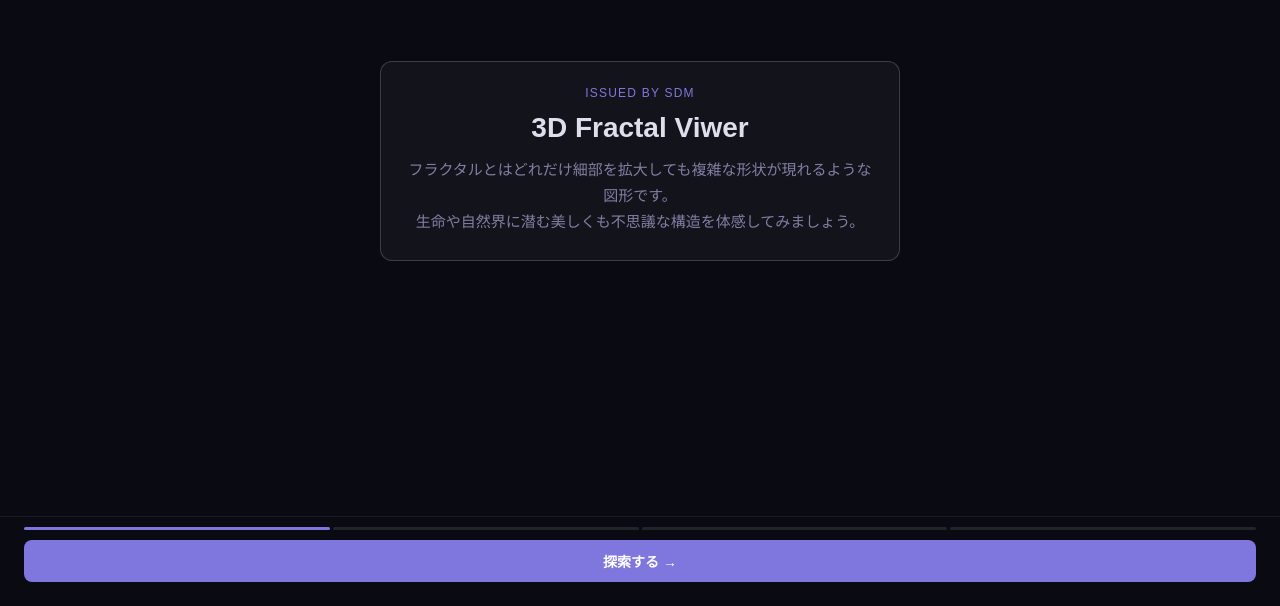
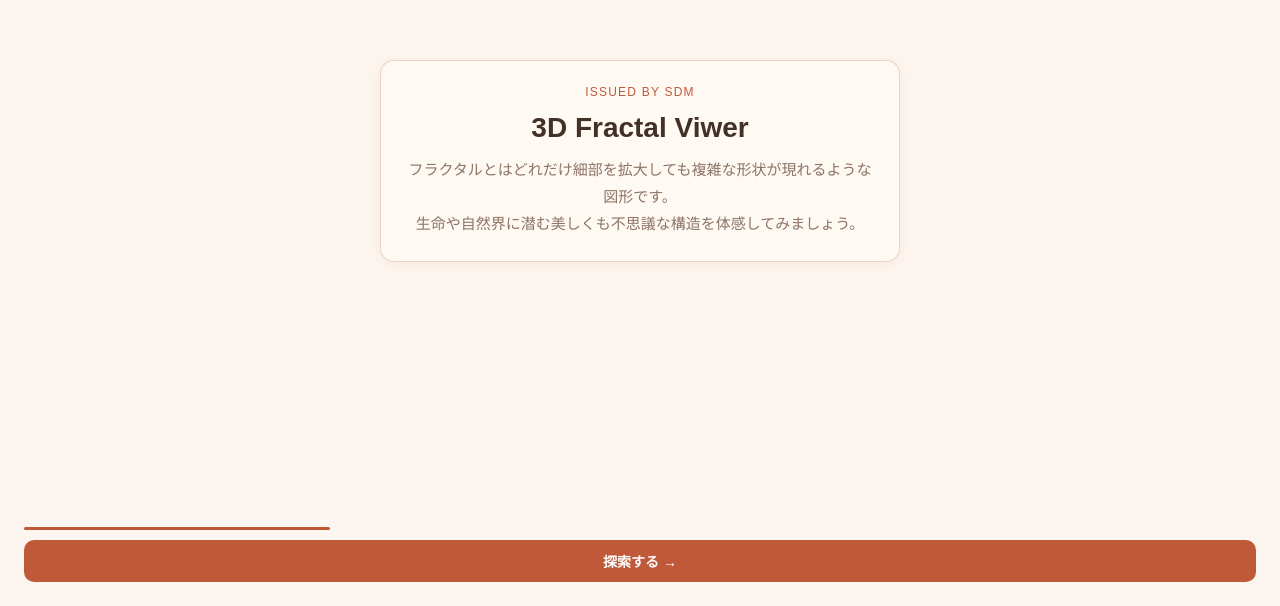
Before and after one commit to ocharumaru/2026_5_sierpinski-pyramid, a React (Vite) app: page / in a window 1280 px wide. Shown: the part 194-800 px from the top of the page. Built offline with nearby package versions, Linux system fonts and the light colour scheme.

Commit message:
style:第1版デモc

```diff
--- a/src/components/FractalScene.jsx
+++ b/src/components/FractalScene.jsx
@@ -10,7 +10,7 @@ import { OrbitControls } from "@react-three/drei";
  */
 export default function FractalScene({ children }) {
   return (
-    <div style={{ width: "100vw", height: "100vh" }}>
+    <div style={{ width: "100vw", height: "100vh", backgroundColor: '#fce5d3' }}>
       <Canvas camera={{ position: [3, 3, 3], fov: 50 }}>
         <ambientLight intensity={0.6} />
         <directionalLight position={[5, 5, 5]} intensity={1} />
--- a/src/pages/ModelIntroPage.jsx
+++ b/src/pages/ModelIntroPage.jsx
@@ -89,6 +89,7 @@ export default function ModelIntroPage() {
                   style={{
                     ...pageStyles.tabButton,
                     ...(level === lv ? pageStyles.tabButtonActive : {}),
+                    borderColor: level === lv ? color.amber : color.borderDefault,
                   }}
                   onClick={() => handleTabSwitch(lv)}
                 >
--- a/src/styles/pageStyles.js
+++ b/src/styles/pageStyles.js
@@ -1,51 +1,38 @@
 /**
  * ページ共通スタイル定数
- *
- * コンセプト：「数学の美しさへの入口」
- * - 暗背景＋パープル系で 3D フラクタルの視覚的魅力を最大化
- * - ティールのアクセントで「自然を模倣した規則」という学術テーマを補強
- * - アンバーの選択・CTA で、待ち時間ユーザーが迷わず次へ進める導線を確保
- * - 初心者／上級者の二層構造で、子供〜技術者まで同じ画面に共存
  */
 
 // ── カラートークン ──────────────────────────────────────────
+
 const color = {
-  // 背景
-  bgPage:        '#0a0a12',
-  bgPanel:       'rgba(255, 255, 255, 0.04)',
-  bgPanelHover:  'rgba(255, 255, 255, 0.07)',
-  bgOverlay:     'rgba(0, 0, 0, 0.55)',
+  bgPage:        '#fdf6f0',   // 温かみのあるクリーム
+  bgPanel:       'rgba(180, 100, 60, 0.05)',
+  bgPanelHover:  'rgba(180, 100, 60, 0.09)',
+  bgOverlay:     'rgba(60, 30, 10, 0.45)',
 
-  // ボーダー
-  borderSubtle:  'rgba(255, 255, 255, 0.10)',
-  borderDefault: 'rgba(255, 255, 255, 0.18)',
+  borderSubtle:  'rgba(160, 80, 40, 0.12)',
+  borderDefault: 'rgba(160, 80, 40, 0.22)',
 
-  // テキスト
-  textPrimary:   'rgba(240, 240, 255, 0.92)',
-  textSecondary: 'rgba(200, 200, 255, 0.60)',
-  textMuted:     'rgba(200, 200, 255, 0.35)',
+  textPrimary:   'rgba(40, 20, 10, 0.88)',
+  textSecondary: 'rgba(80, 45, 25, 0.65)',
+  textMuted:     'rgba(80, 45, 25, 0.38)',
 
-  // ブランドカラー
-  purple:        '#7F77DD',   // メインアクセント
-  purpleLight:   '#AFA9EC',
-  purpleDim:     'rgba(127, 119, 221, 0.20)',
-  teal:          '#1D9E75',   // 自然・学術アクセント
-  tealDim:       'rgba(29, 158, 117, 0.20)',
-  amber:         '#f0c040',   // 選択状態・CTA
-  amberDim:      'rgba(240, 192, 64, 0.15)',
+  purple:        '#c0583a',   // テラコッタ（メインアクセント）
+  purpleLight:   '#d98060',
+  purpleDim:     'rgba(192, 88, 58, 0.12)',
+  teal:          '#8b7355',   // ウォームブラウン（サブアクセント）
+  tealDim:       'rgba(139, 115, 85, 0.12)',
+  amber:         '#c0583a',   // タブ選択もテラコッタで統一
+  amberDim:      'rgba(225, 91, 54, 0.1)',
 }
 
-// ── 共通スペーシング・シェイプ ────────────────────────────────
 const shape = {
-  radiusSm:  8,
-  radiusMd:  12,
-  radiusLg:  16,
+  radiusSm: 10,
+  radiusMd: 14,
+  radiusLg: 20,
 }
 
-// ── エクスポート ──────────────────────────────────────────────
 export const pageStyles = {
-
-  // ── レイアウト ──────────────────────────────────────────────
 
   page: {
     minHeight: '100vh',
@@ -55,51 +42,51 @@ export const pageStyles = {
     padding: 24,
     background: color.bgPage,
     color: color.textPrimary,
-    fontFamily: 'sans-serif',
+    fontFamily: 'Georgia, serif',
   },
 
   panel: {
     width: '100%',
     maxWidth: 520,
-    background: color.bgPanel,
+    background: '#fff9f4',
     border: `1px solid ${color.borderDefault}`,
     borderRadius: shape.radiusMd,
     padding: 24,
     display: 'flex',
     flexDirection: 'column',
     gap: 16,
+    boxShadow: '0 2px 16px rgba(160,80,40,0.08)',
   },
 
   panelWide: {
     width: '100%',
     maxWidth: 860,
-    background: color.bgPanel,
+    background: '#f8f7e9d2',
     border: `1px solid ${color.borderDefault}`,
     borderRadius: shape.radiusMd,
     padding: 24,
     display: 'flex',
     flexDirection: 'column',
     gap: 16,
+    boxShadow: '0 2px 16px rgba(160,80,40,0.08)',
   },
-
-  // ── タイポグラフィ ───────────────────────────────────────────
 
   title: {
     fontSize: 28,
-    fontWeight: 600,
+    fontWeight: 700,
     color: color.textPrimary,
-    lineHeight: 1.3,
+    lineHeight: 1.35,
   },
 
   subtitle: {
     fontSize: 22,
-    fontWeight: 500,
+    fontWeight: 600,
     color: color.textPrimary,
   },
 
   lead: {
     fontSize: 15,
-    lineHeight: 1.75,
+    lineHeight: 1.8,
     color: color.textSecondary,
   },
 
@@ -108,21 +95,17 @@ export const pageStyles = {
     color: color.textMuted,
   },
 
-  // ── ボタン・リンク ───────────────────────────────────────────
-
-  /** 緑→パープルに変更。メインCTA */
   primaryButton: {
     border: 'none',
     background: color.purple,
-    color: '#ffffff',
+    color: '#fff',
     borderRadius: shape.radiusSm,
-    fontWeight: 600,
+    fontWeight: 700,
     fontSize: 14,
     padding: '11px 18px',
     cursor: 'pointer',
   },
 
-  /** アウトライン（戻るボタンなど） */
   outlineButton: {
     border: `1px solid ${color.borderDefault}`,
     background: 'transparent',
@@ -133,13 +116,12 @@ export const pageStyles = {
     cursor: 'pointer',
   },
 
-  /** テキストリンク（下線あり） */
   primaryLink: {
     display: 'inline-block',
     width: 'fit-content',
     textDecoration: 'none',
     color: color.purple,
-    fontWeight: 600,
+    fontWeight: 700,
     borderRadius: shape.radiusSm,
     padding: '10px 18px',
     border: `1px solid ${color.purpleLight}`,
@@ -152,7 +134,6 @@ export const pageStyles = {
     cursor: 'pointer',
   },
 
-  /** カードのリンク（モデル選択ページなど） */
   secondaryLink: {
     textDecoration: 'none',
     color: color.textSecondary,
@@ -162,8 +143,6 @@ export const pageStyles = {
     textAlign: 'center',
     display: 'block',
   },
-
-  // ── カード ───────────────────────────────────────────────────
 
   cardGrid: {
     display: 'grid',
@@ -175,20 +154,20 @@ export const pageStyles = {
     border: `1px solid ${color.borderSubtle}`,
     borderRadius: shape.radiusMd,
     padding: 14,
-    background: color.bgPanel,
+    background: '#f5efda',
     display: 'flex',
     flexDirection: 'column',
     gap: 10,
     cursor: 'pointer',
-    transition: 'border-color 0.15s, background 0.15s',
+    transition: 'border-color 0.15s, box-shadow 0.15s',
+    boxShadow: '0 1px 6px rgba(160,80,40,0.06)',
   },
 
   cardHover: {
     border: `1px solid ${color.purple}`,
-    background: color.bgPanelHover,
+    boxShadow: '0 3px 12px rgba(192,88,58,0.14)',
   },
 
-  /** カード選択状態（ModelSelectionPage でタップ後） */
   cardSelected: {
     border: `2px solid ${color.purple}`,
     background: color.purpleDim,
@@ -201,7 +180,6 @@ export const pageStyles = {
     minHeight: 44,
   },
 
-  /** サムネイル領域（Three.js プレビューや仮プレースホルダー） */
   thumbnail: {
     height: 96,
     border: `1px dashed ${color.borderDefault}`,
@@ -213,12 +191,6 @@ export const pageStyles = {
     background: color.purpleDim,
   },
 
-  // ── フォルダータブ（初心者向け / 上級者向け）────────────────
-  //
-  // ファイルフォルダーの見出し部分のように、タブが紙の束の縁として
-  // パネルの上端に並ぶ。選択中のタブが手前（zIndex高・top:0）、
-  // 非選択タブは 3px 下に沈んで奥に重なって見える。
-
   tabRow: {
     display: 'flex',
     gap: 0,
@@ -229,7 +201,7 @@ export const pageStyles = {
   tabButton: {
     border: `1.5px solid ${color.borderDefault}`,
     borderBottom: 'none',
-    background: color.bgPanel,
+    background: 'rgba(180, 100, 60, 0.04)',
     color: color.textMuted,
     borderRadius: `${shape.radiusSm}px ${shape.radiusSm}px 0 0`,
     padding: '9px 20px',
@@ -244,39 +216,32 @@ export const pageStyles = {
 
   tabButtonActive: {
     background: color.amber,
-    color: '#1a1200',
-    borderColor: color.amber,
+    color: '#fff',
     fontWeight: 700,
     top: 0,
     zIndex: 3,
   },
 
-  // ── 情報ボックス（フォルダータブと接続するパネル）────────────
-
   infoBox: {
-    background: color.bgPanel,
+    background: '#fcecdf',
     border: `1.5px solid ${color.borderDefault}`,
     borderRadius: `0 ${shape.radiusSm}px ${shape.radiusSm}px ${shape.radiusSm}px`,
     padding: 20,
     display: 'flex',
     flexDirection: 'column',
     gap: 12,
-    lineHeight: 1.75,
+    lineHeight: 1.8,
     fontSize: 14,
     color: color.textSecondary,
     position: 'relative',
     zIndex: 2,
   },
 
-  // ── アクション行 ─────────────────────────────────────────────
-
   actionRow: {
     display: 'flex',
     justifyContent: 'space-between',
     gap: 12,
   },
-
-  // ── バッジ ───────────────────────────────────────────────────
 
   badgeMath: {
     display: 'inline-block',
@@ -285,7 +250,7 @@ export const pageStyles = {
     borderRadius: 4,
     fontWeight: 500,
     background: color.purpleDim,
-    color: color.purpleLight,
+    color: color.purple,
   },
 
   badgeVisual: {
@@ -304,7 +269,7 @@ export const pageStyles = {
     padding: '3px 8px',
     borderRadius: 4,
     fontWeight: 500,
-    background: color.bgPanel,
+    background: 'rgba(80,45,25,0.07)',
     color: color.textMuted,
   },
 }
```
